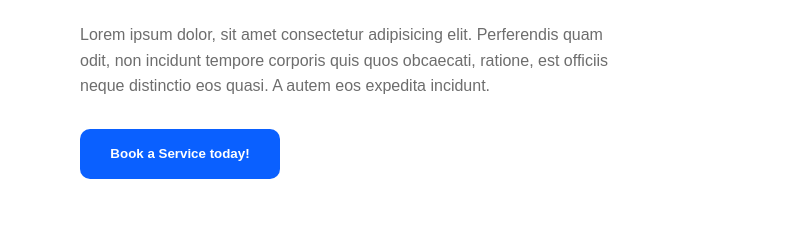
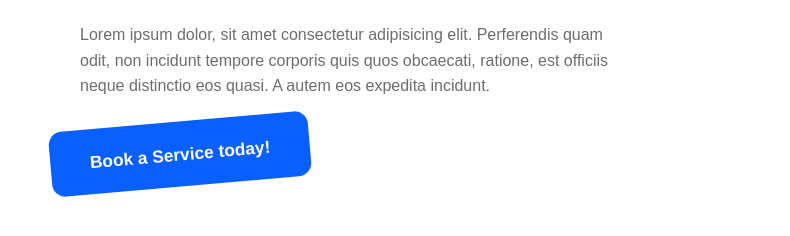
Before and after one commit to himanshudew60/Himanshu_Task-5-, a plain HTML site: page index.html in a window 1280 px wide. In both pictures the pointer is over the button "Book a Service today!". Shown: the part 330-566 px from the top of the page, 0-790 px from the left. Drawn offline with Linux system fonts and the light colour scheme.

Commit message:
fixed for task 9

```diff
--- a/style.css
+++ b/style.css
@@ -342,3 +342,8 @@ body {
     color: rgb(211, 211, 211);
     text-decoration: none;
 }
+
+.button:hover{
+    transform: rotate(-5deg) scale(1.3);
+     transition: transform 0.9s ease;
+}
```
